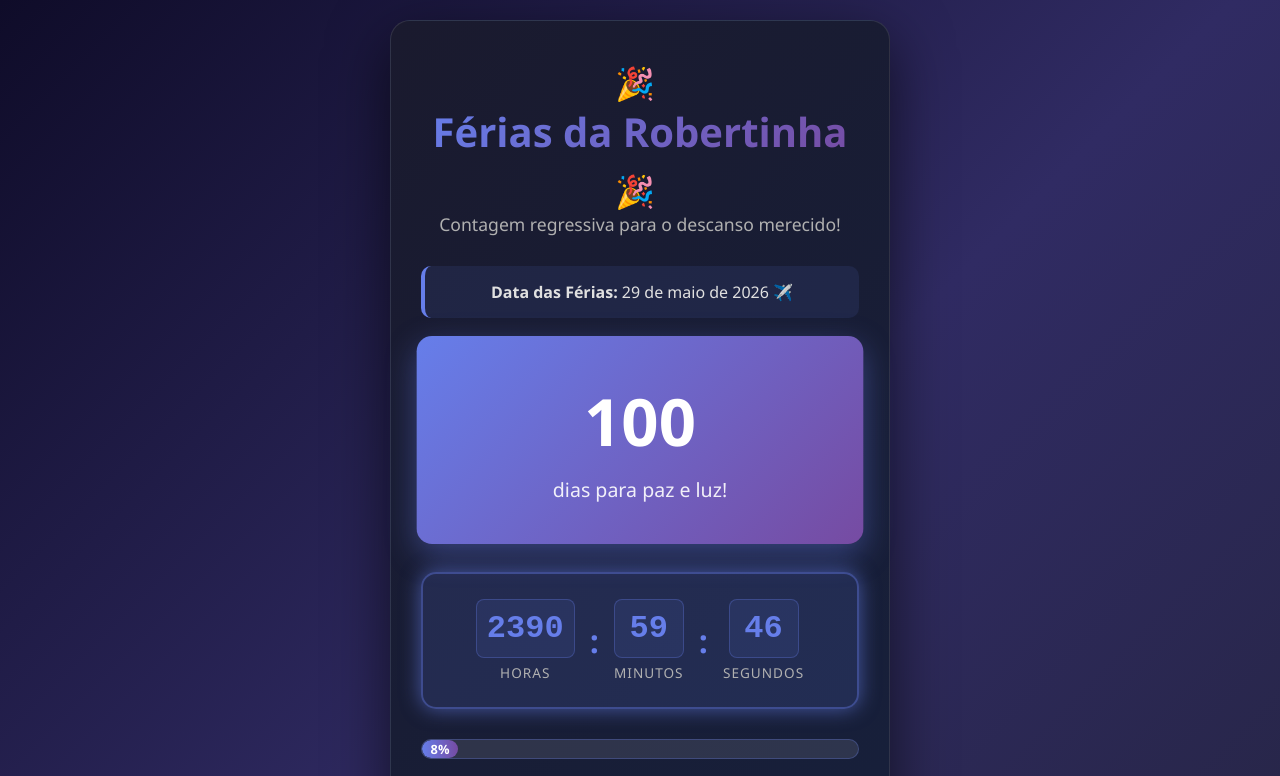
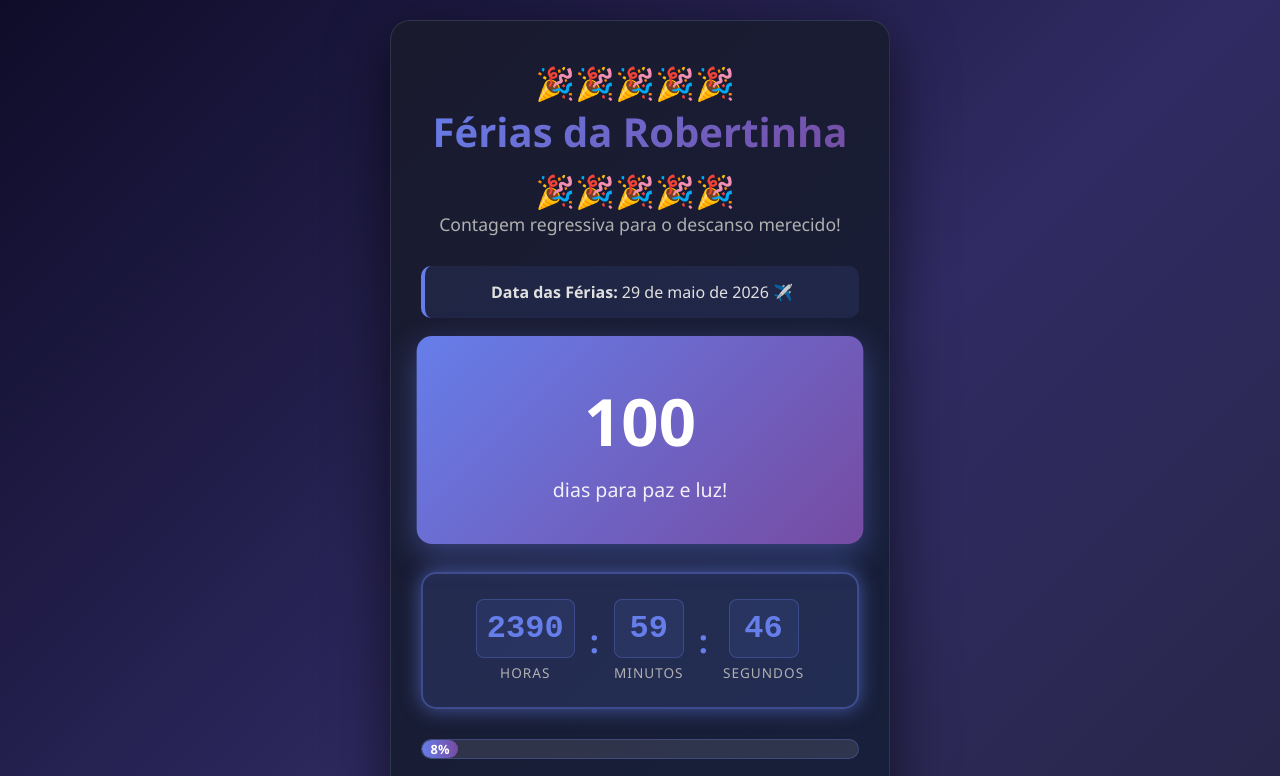
Before and after one commit to evertonzepon/ferias-da-robertinha, a plain HTML site: page index.html in a window 1280 px wide. Shown: the top 776 px of the page. Drawn offline with Linux system fonts and the light colour scheme.

Commit message:
Add multiple celebration emojis to index.html

```diff
--- a/index.html
+++ b/index.html
@@ -8,7 +8,7 @@
 </head>
 <body>
     <div class="container">
-        <span class="quote-icon">🎉</span><h1>Férias da Robertinha</h1><span class="quote-icon">🎉</span>
+        <span class="quote-icon">🎉🎉🎉🎉🎉</span><h1>Férias da Robertinha</h1><span class="quote-icon">🎉🎉🎉🎉🎉</span>
         <p class="subtitle">Contagem regressiva para o descanso merecido!</p>
 
         <div class="date-info">
```
